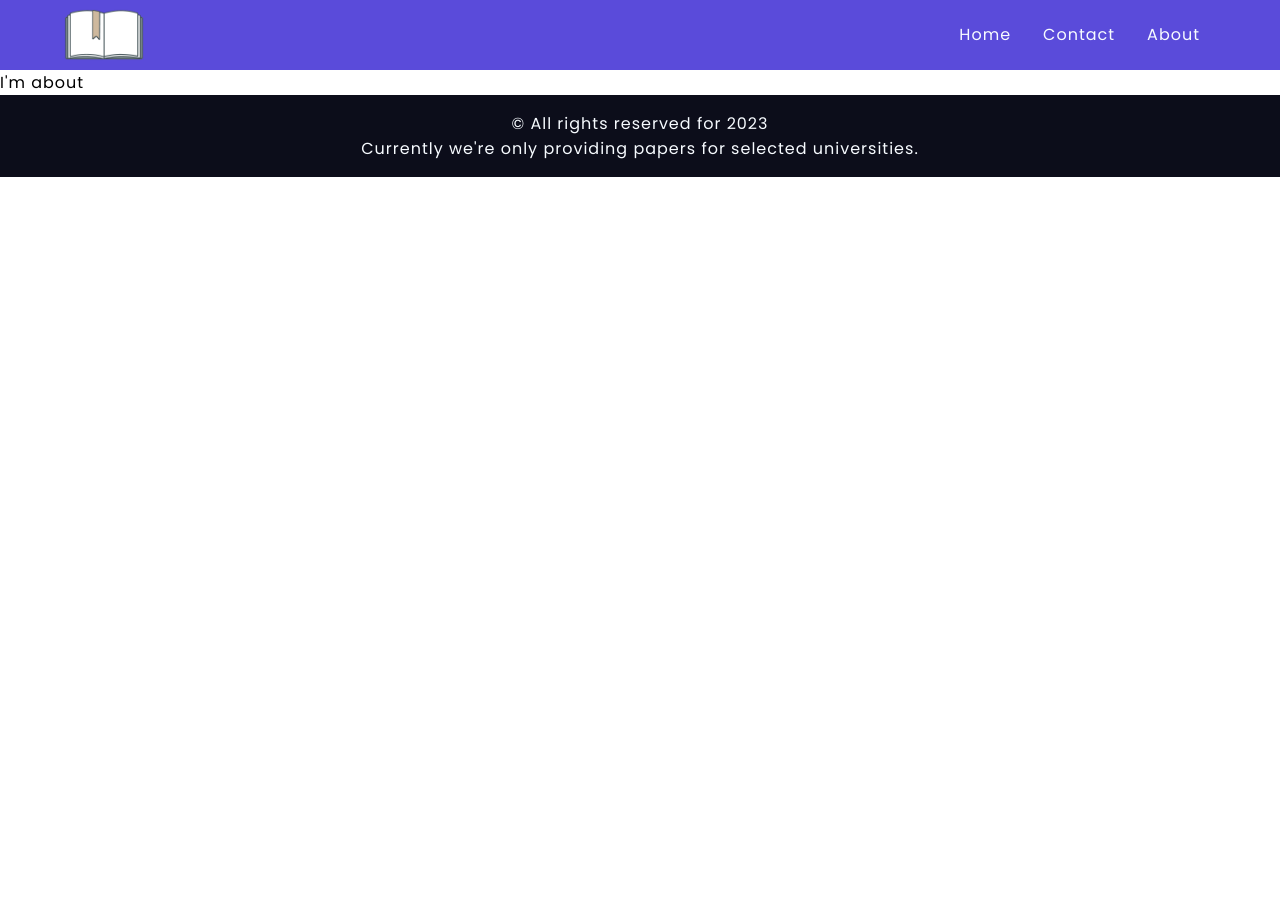
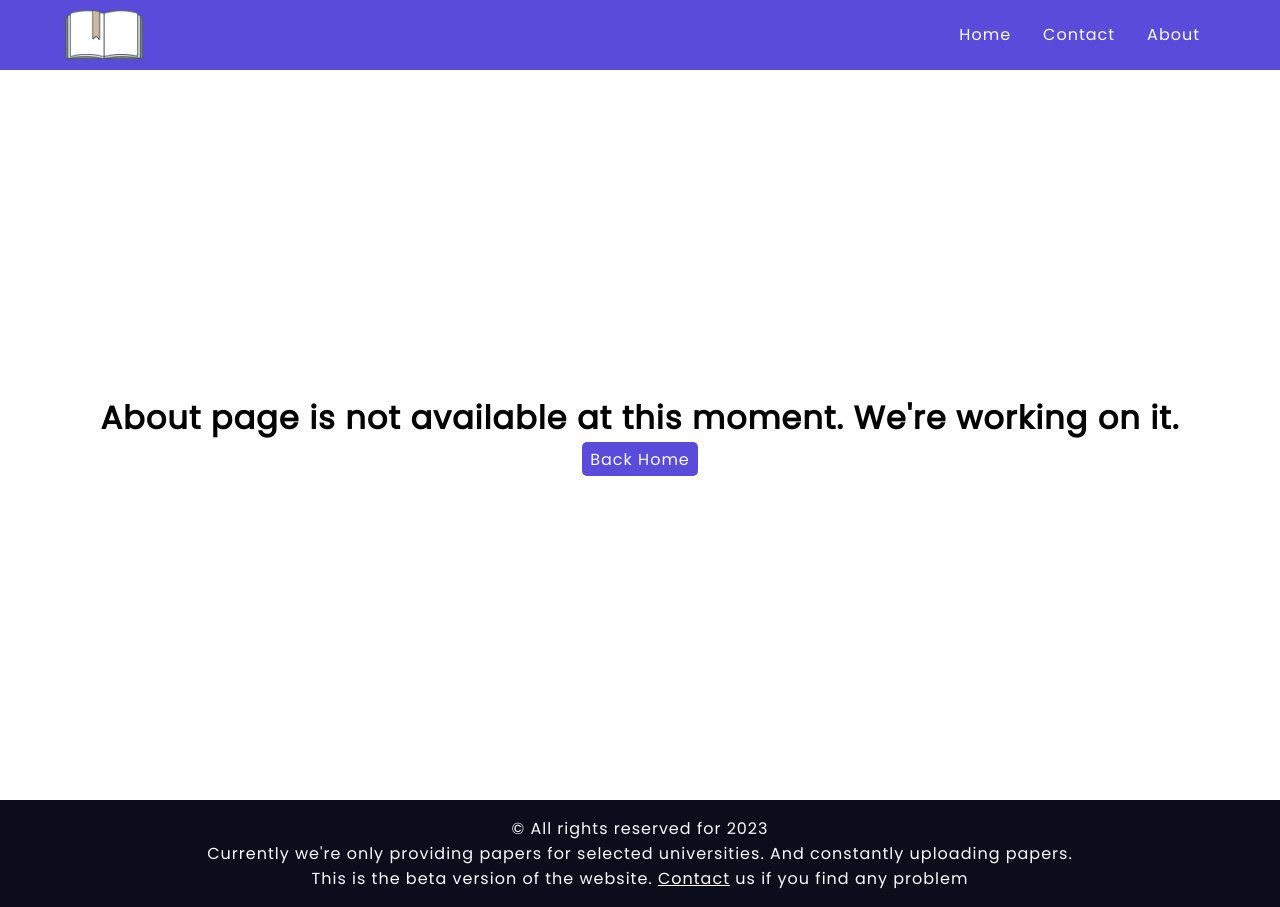
Before and after one commit to vai7725/previouspapers-frontend, a React (Create React App) app: page /about in a window 1280 px wide. Before the commit the page ends 800 px from the top, so only its background shows below. Built offline with nearby package versions, Linux system fonts and the light colour scheme; no server answers.

Commit message:
ready for deployment

```diff
--- a/src/App.css
+++ b/src/App.css
@@ -383,6 +383,18 @@ html {
     Footer styles
     ======= */
 
+.about-section {
+  min-height: calc(100vh - 70px);
+  display: flex;
+  align-items: center;
+  justify-content: center;
+  flex-direction: column;
+}
+
+/* =======
+    Footer styles
+    ======= */
+
 .footer {
   text-align: center;
   background-color: #0c0d1a;
@@ -391,6 +403,11 @@ html {
 
 .footer p {
   color: var(--primary-text-color);
+}
+
+.footer-contact-link {
+  color: #fff;
+  text-decoration: underline;
 }
 
 /* =======
@@ -433,8 +450,8 @@ html {
 }
 
 .toggleSidebar-btn {
-  position: absolute;
-  top: 1%;
+  position: fixed;
+  top: 10%;
   left: 1%;
   padding: 0.3rem 0.5rem;
   background-color: var(--secondary-color);
--- a/src/components/About.js
+++ b/src/components/About.js
@@ -1,7 +1,15 @@
 import React from "react";
+import { Link } from "react-router-dom";
 
 const About = () => {
-  return <div>I'm about</div>;
+  return (
+    <div className="about-section">
+      <h1>About page is not available at this moment. We're working on it.</h1>
+      <Link to="/" className="btn error-page-btn">
+        Back Home
+      </Link>
+    </div>
+  );
 };
 
 export default About;
--- a/src/components/Footer.js
+++ b/src/components/Footer.js
@@ -1,10 +1,21 @@
 import React from "react";
+import { Link } from "react-router-dom";
 
 const Footer = () => {
   return (
     <footer className="footer">
       <p>&copy; All rights reserved for {new Date().getFullYear()} </p>
-      <p>Currently we're only providing papers for selected universities.</p>
+      <p>
+        Currently we're only providing papers for selected universities. And
+        constantly uploading papers.
+      </p>
+      <p>
+        This is the beta version of the website.{" "}
+        <Link to="/contact" className="footer-contact-link">
+          Contact
+        </Link>{" "}
+        us if you find any problem
+      </p>
     </footer>
   );
 };
--- a/src/context/Context.js
+++ b/src/context/Context.js
@@ -11,7 +11,7 @@ const AppProvider = ({ children }) => {
     errorMsg: "",
     loading: true,
     smNavLinksOpen: false,
-    backendURL: "http://localhost:5000",
+    backendURL: "https://ppw-backend.cyclic.app/",
     universityData: [],
     inputName: "",
     inputEmail: "",
```
